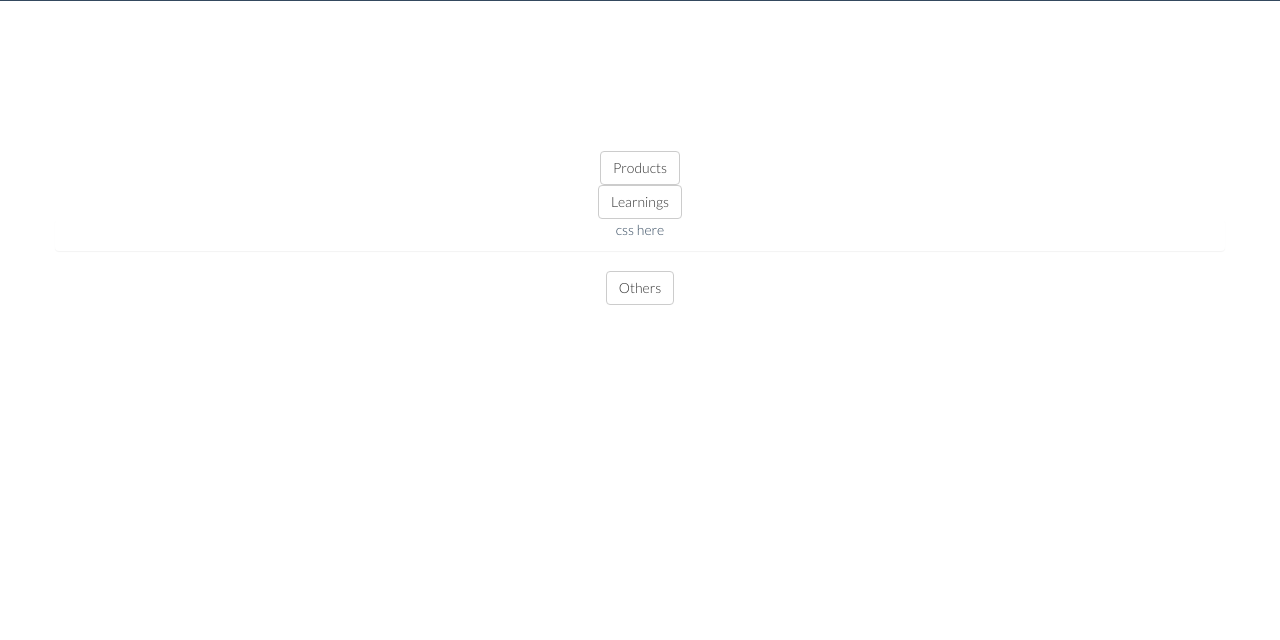
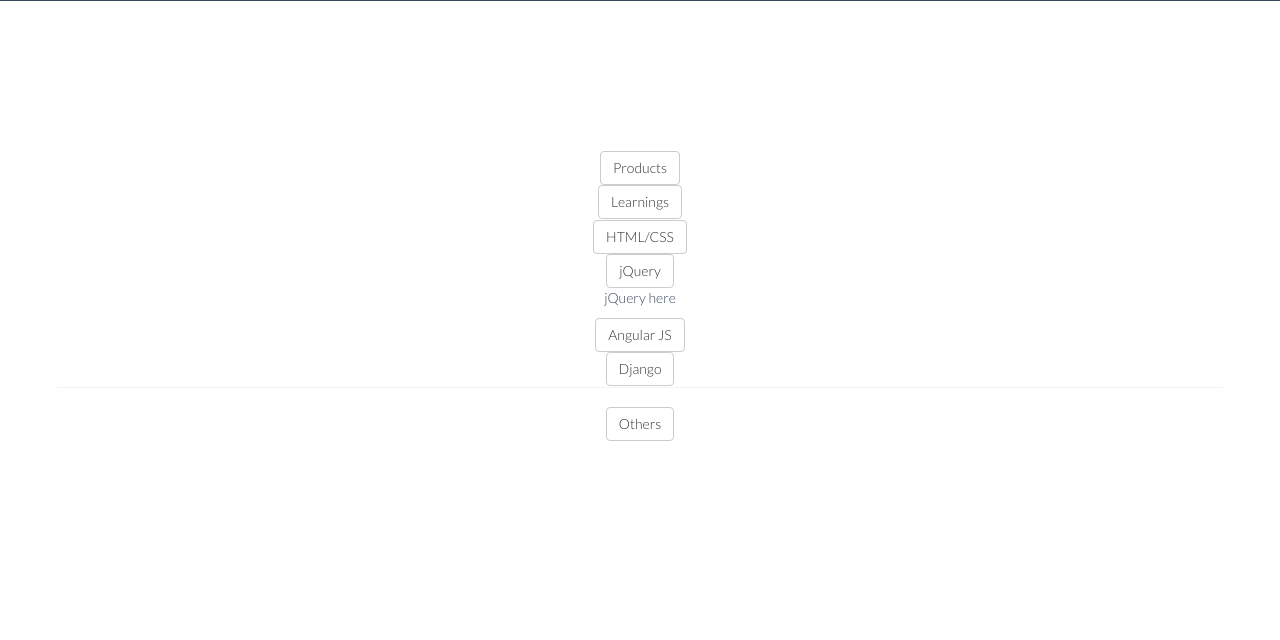
Before and after one commit to rameshkonatala/portfolio, a Django app: page / in a window 1280 px wide. Shown: the part 2399-3039 px from the top of the page. Run offline with Django 3.2, Linux system fonts and the light colour scheme; some libraries are stand-ins or nearby versions.

Commit message:
added sub menus to portfolio section

```diff
--- a/intro/static/intro/css/scrolling-nav.css
+++ b/intro/static/intro/css/scrolling-nav.css
@@ -92,6 +92,9 @@ of those sections to manage the look and feel of the site. */
 div.panel { display:none; }
 div.panel.active { display:block; }
 
+
+div.insidePanel { display:none; }
+div.insidePanel.active { display:block; }
 
 #ninja-slider {
     width:100%;
--- a/intro/templates/intro/index.html
+++ b/intro/templates/intro/index.html
@@ -226,6 +226,55 @@
                 <div>
                     <button type="button" class="btn btn-default link">Products</button>
                     <div class="panel" id="div1">
+                    </div>
+                </div>
+                <div>
+                    <button type="button" class="btn btn-default link">Learnings</button>
+                    <div class="panel active" id="div1">
+                      <div>
+                          <button type="button" class="btn btn-default insideLink">HTML/CSS</button>
+                          <div class="insidePanel" id="div1">
+                            <p>HTML/CSS here</p>
+                          </div>
+                        </div>
+                        <div>
+                          <button type="button" class="btn btn-default insideLink">jQuery</button>
+                          <div class="insidePanel active" id="div1">
+                            <p>jQuery here</p>
+                          </div>
+                        </div>
+                        <div>
+                          <button type="button" class="btn btn-default insideLink">Angular JS</button>
+                          <div class="insidePanel" id="div1">
+                            <p>Angular JS here</p>
+                          </div>
+                        </div>
+                        <div>
+                          <button type="button" class="btn btn-default insideLink">Django</button>
+                          <div class="insidePanel" id="div1">
+                            <p>Django here</p>
+                          </div>
+                        </div>
+                    </div>
+                </div>
+                <div>
+                    <button type="button" class="btn btn-default link">Others</button>
+                    <div class="panel" id="div1">
+                        <div>
+                          <button type="button" class="btn btn-default insideLink">Photoshop</button>
+                          <div class="insidePanel" id="div1">
+                            <p>Photoshop here</p>
+                          </div>
+                        </div>
+                        <div>
+                          <button type="button" class="btn btn-default insideLink">After effects</button>
+                          <div class="insidePanel active" id="div1">
+                            <p>After effects here</p>
+                          </div>
+                        </div>
+                        <div>
+                          <button type="button" class="btn btn-default insideLink">Premiere Pro</button>
+                          <div class="insidePanel" id="div1">
                             <div id='ninja-slider'>
                               <div>
                                   <div class="slider-inner">
@@ -363,17 +412,6 @@
                           </div>
                           </div>
                         </div>
-                <div>
-                    <button type="button" class="btn btn-default link">Learnings</button>
-                    <div class="panel active" id="div1">
-                      <p>css here</p>
-                    </div>
-                </div>
-                <div>
-                    <button type="button" class="btn btn-default link">Others</button>
-                    <div class="panel" id="div1">
-                      <p>jquery here</p>
-                    </div>
                 </div>
             </div>
         </div>
@@ -441,6 +479,7 @@
 
 
 
+
 	  <!-- jQuery -->
     <script src="{% static 'intro/js/jquery.js' %}"></script>
 
```
Also changed, not shown: intro/static/intro/js/customJquery.js. Lines whose indentation alone changed are shown as unchanged.
